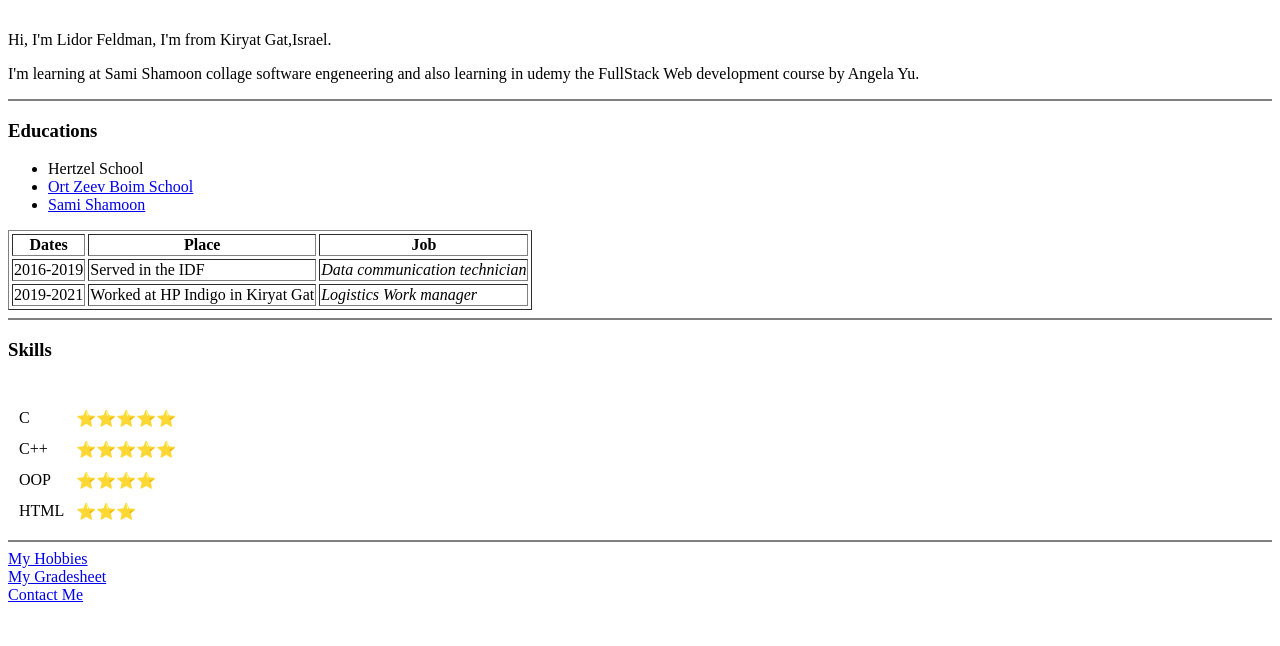
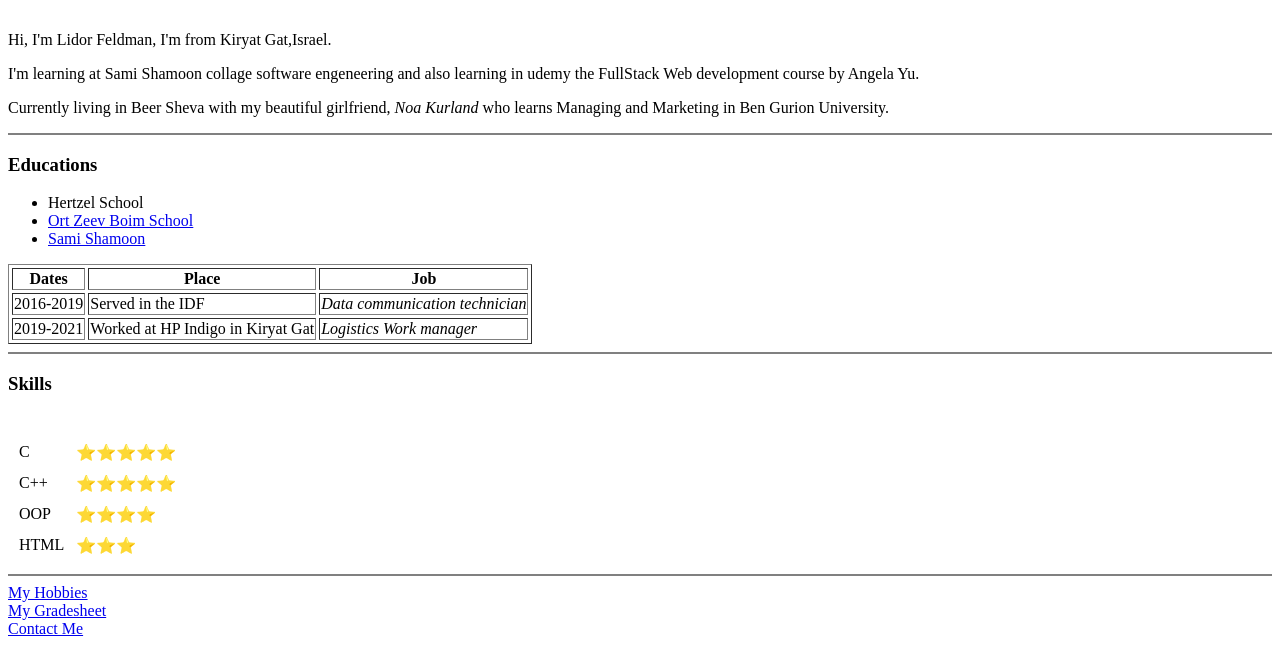
Before and after one commit to Lidorfel/cv, a plain HTML site: page index.html in a window 1280 px wide. Shown: the part 207-853 px from the top of the page. Before the commit the page ends 819 px from the top, so only its background shows below. Drawn offline with Linux system fonts and the light colour scheme.

Commit message:
Update index.html

```diff
--- a/index.html
+++ b/index.html
@@ -20,6 +20,7 @@
   <p>Hi, I'm Lidor Feldman, I'm from Kiryat Gat,Israel.</p>
   <p>I'm learning at Sami Shamoon collage software engeneering and also learning
     in udemy the FullStack Web development course by Angela Yu.</p>
+  <p>Currently living in Beer Sheva with my beautiful girlfriend, <em>Noa Kurland</em> who learns Managing and Marketing in Ben Gurion University.</p>
   <hr size="2" noshade>
   <h3>Educations</h3>
   <ul>
```
